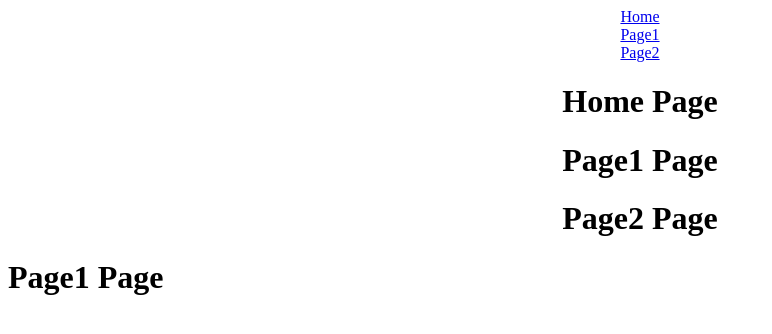
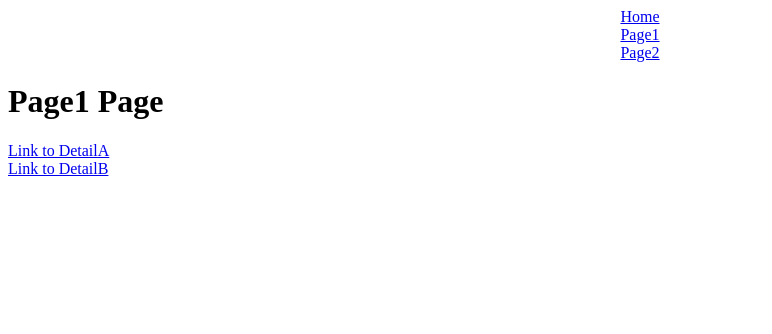
Before and after one commit to anakin1359/react-router-env, a React (Create React App) app: page /page1 in a window 1280 px wide. Shown: the top 334 px of the page, without its empty margins (0-772 px from the left). Built offline with nearby package versions, Linux system fonts and the light colour scheme.

Commit message:
add react-router-dom nest-pages

```diff
--- a/src/App.js
+++ b/src/App.js
@@ -1,6 +1,8 @@
 import { BrowserRouter, Link, Switch, Route } from "react-router-dom";
 import { Home } from "./Home";
 import { Page1 } from "./Page1";
+import { Page1DetailA } from "./Page1DetailA";
+import { Page1DetailB } from "./Page1DetailB";
 import { Page2 } from "./Page2";
 import "./styles.css";
 
@@ -16,10 +18,6 @@ export default function App() {
         <br/>
 
         <Link to="/page2">Page2</Link>
-
-        <Home/>
-        <Page1/>
-        <Page2/>
       </div>
 
       <Switch>
@@ -27,8 +25,24 @@ export default function App() {
           <Home />
         </Route>
 
-        <Route path="/page1">
-          <Page1 />
+        <Route
+          path="/page1"
+          render={({ match: {url} }) => (
+            <Switch>
+              {/* {console.log(url)} */}
+              <Route exact path={url}>
+                <Page1 />
+              </Route>
+
+              <Route path={`${url}/detailA`}>
+                <Page1DetailA />
+              </Route>
+
+              <Route path={`${url}/detailB`}>
+                <Page1DetailB />
+              </Route>
+            </Switch>
+          )}>
         </Route>
 
         <Route path="/page2">
--- a/src/Page1.jsx
+++ b/src/Page1.jsx
@@ -1,7 +1,14 @@
+import { Link } from "react-router-dom"
+
 export const Page1 = () => {
     return (
         <div>
             <h1>Page1 Page</h1>
+            <Link to="/page1/detailA">Link to DetailA</Link>
+            <br />
+
+            <Link to="/page1/detailB">Link to DetailB</Link>
+            <br />
         </div>
     )
 }
--- /dev/null
+++ b/src/Page1DetailA.jsx
@@ -0,0 +1,7 @@
+export const Page1DetailA = () => {
+    return (
+        <div>
+            <h1>Page1DetailA Page</h1>
+        </div>
+    );
+};
--- /dev/null
+++ b/src/Page1DetailB.jsx
@@ -0,0 +1,7 @@
+export const Page1DetailB = () => {
+    return (
+        <div>
+            <h1>Page1DetailB Page</h1>
+        </div>
+    );
+};
```
